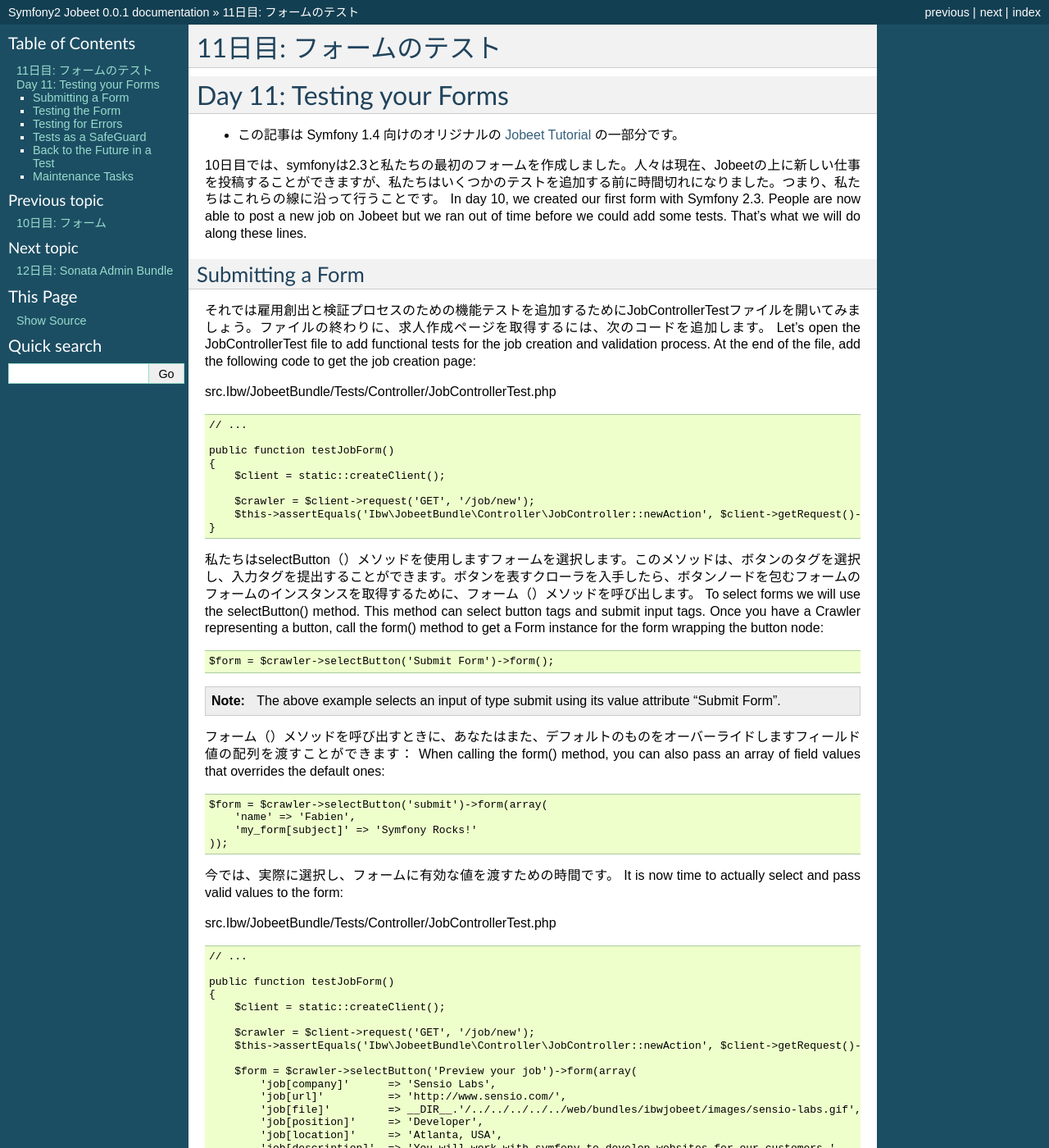
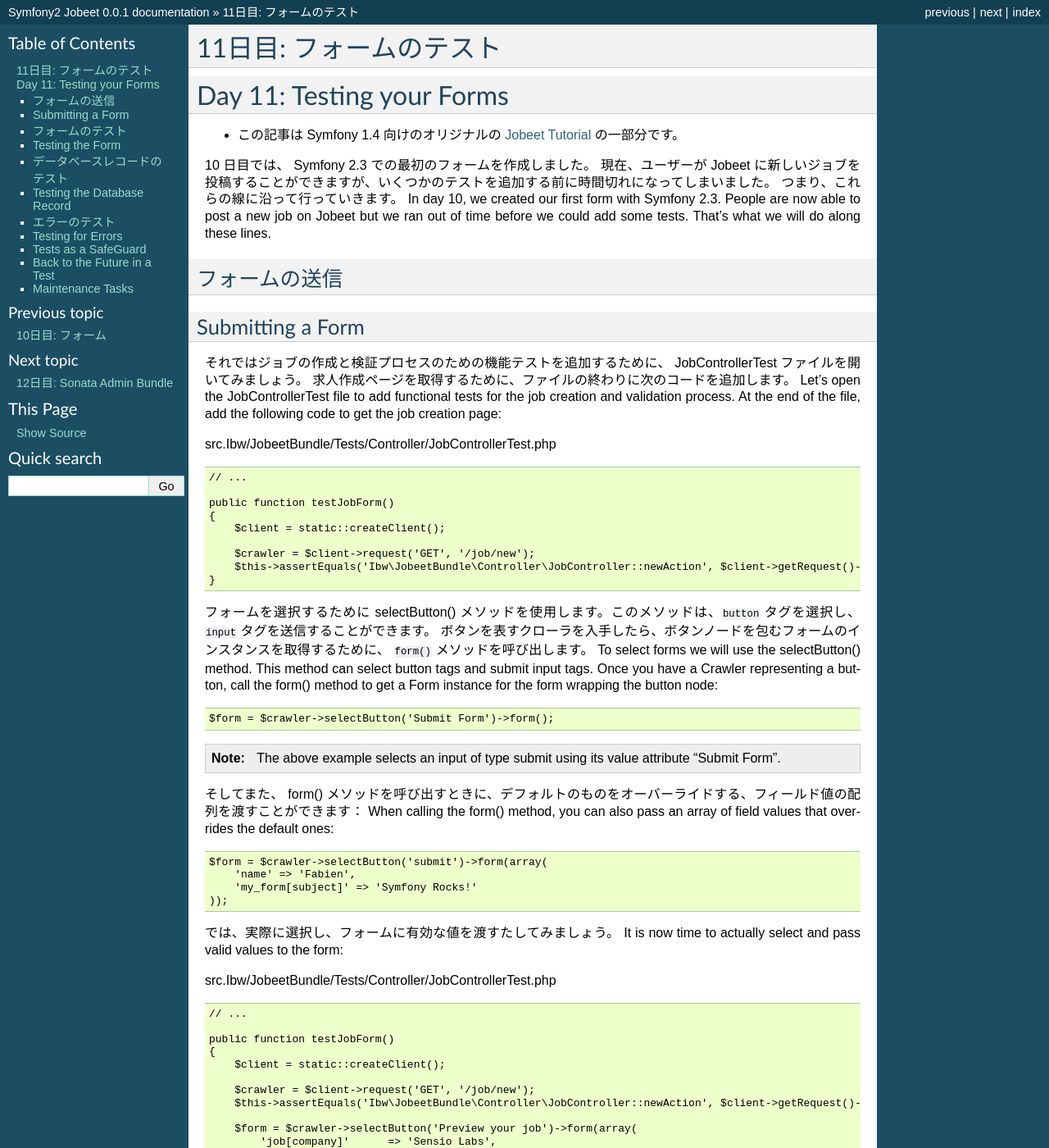
Before and after one commit to symfony-japan-old/symfony2-jobeet-ja, a Sphinx documentation site: the page built from source/day-11-testing-your-forms.rst, in a window 1280 px wide and 1400 px high. Shown: the whole window at 82% size. Built offline with Sphinx 7.4.7, drawn with Linux system fonts in a browser that asks for light colours; some of the changed text lies outside the part shown.

Commit message:
9/25 morning

```diff
--- a/source/day-11-testing-your-forms.rst
+++ b/source/day-11-testing-your-forms.rst
@@ -5,14 +5,22 @@
 
 .. include:: common/original.rst.inc
 
-10日目では、symfonyは2.3と私たちの最初のフォームを作成しました。人々は現在、Jobeetの上に新しい仕事を投稿することができますが、私たちはいくつかのテストを追加する前に時間切れになりました。つまり、私たちはこれらの線に沿って行うことです。
-In day 10, we created our first form with Symfony 2.3. People are now able to post a new job on Jobeet but we ran out of time before we could add some tests. That’s what we will do along these lines.
+10 日目では、 Symfony 2.3 での最初のフォームを作成しました。
+現在、ユーザーが Jobeet に新しいジョブを投稿することができますが、いくつかのテストを追加する前に時間切れになってしまいました。
+つまり、これらの線に沿って行っていきます。
+In day 10, we created our first form with Symfony 2.3.
+People are now able to post a new job on Jobeet but we ran out of time before we could add some tests.
+That’s what we will do along these lines.
 
+フォームの送信
+-----------
 Submitting a Form
 -----------------
 
-それでは雇用創出と検証プロセスのための機能テストを追加するためにJobControllerTestファイルを開いてみましょう。ファイルの終わりに、求人作成ページを取得するには、次のコードを追加します。
-Let’s open the JobControllerTest file to add functional tests for the job creation and validation process. At the end of the file, add the following code to get the job creation page:
+それではジョブの作成と検証プロセスのための機能テストを追加するために、 JobControllerTest ファイルを開いてみましょう。
+求人作成ページを取得するために、ファイルの終わりに次のコードを追加します。
+Let’s open the JobControllerTest file to add functional tests for the job creation and validation process.
+At the end of the file, add the following code to get the job creation page:
 
 src.Ibw/JobeetBundle/Tests/Controller/JobControllerTest.php
 
@@ -28,8 +36,10 @@
        $this->assertEquals('Ibw\JobeetBundle\Controller\JobController::newAction', $client->getRequest()->attributes->get('_controller'));
    }
 
-私たちはselectButton（）メソッドを使用しますフォームを選択します。このメソッドは、ボタンのタグを選択し、入力タグを提出することができます。ボタンを表すクローラを入手したら、ボタンノードを包むフォームのフォームのインスタンスを取得するために、フォーム（）メソッドを呼び出します。
-To select forms we will use the selectButton() method. This method can select button tags and submit input tags. Once you have a Crawler representing a button, call the form() method to get a Form instance for the form wrapping the button node:
+フォームを選択するために selectButton() メソッドを使用します。このメソッドは、``button`` タグを選択し、 ``input`` タグを送信することができます。
+ボタンを表すクローラを入手したら、ボタンノードを包むフォームのインスタンスを取得するために、 ``form()`` メソッドを呼び出します。
+To select forms we will use the selectButton() method. This method can select button tags and submit input tags.
+Once you have a Crawler representing a button, call the form() method to get a Form instance for the form wrapping the button node:
 
 .. code-block:: php
 
@@ -39,7 +49,7 @@
 
    The above example selects an input of type submit using its value attribute “Submit Form".
 
-フォーム（）メソッドを呼び出すときに、あなたはまた、デフォルトのものをオーバーライドしますフィールド値の配列を渡すことができます：
+そしてまた、 form() メソッドを呼び出すときに、デフォルトのものをオーバーライドする、フィールド値の配列を渡すことができます：
 When calling the form() method, you can also pass an array of field values that overrides the default ones:
 
 .. code-block:: php
@@ -49,7 +59,7 @@
        'my_form[subject]' => 'Symfony Rocks!'
    ));
 
-今では、実際に選択し、フォームに有効な値を渡すための時間です。
+では、実際に選択し、フォームに有効な値を渡すたしてみましょう。
 It is now time to actually select and pass valid values to the form:
 
 src.Ibw/JobeetBundle/Tests/Controller/JobControllerTest.php
@@ -81,11 +91,13 @@
        $this->assertEquals('Ibw\JobeetBundle\Controller\JobController::createAction', $client->getRequest()->attributes->get('_controller'));
    }
 
-あなたがアップロードするファイルへの絶対パスを渡すと、ブラウザはファイルのアップロードもシミュレートします。
-フォームを送信した後、私たちは実行されたアクションの作成であることを確認しました。
+ブラウザはファイルのアップロードもシミュレートします。アップロードするファイルへの絶対パスを渡すことでおこないます。
+フォームを送信した後、実行されたアクションが ``create`` であることを確認しました。
 The browser also simulates file uploads if you pass the absolute path to the file to upload.
 After submitting the form, we checked that the executed action is create.
 
+フォームのテスト
+-----------
 Testing the Form
 ----------------
 
@@ -104,10 +116,11 @@
    }
 
 データベースレコードのテスト
+--------------------
 Testing the Database Record
 ---------------------------
 
-最終的に、私たちは仕事がデータベースに作成されていることをテストし、ユーザーがそれをまだ公表していませんようにis_activated列がfalseに設定されていることを確認したい。
+最終的に、ジョブがデータベースに作成された上、ユーザーがそれをまだ公表しないように is_activated カラムが false に設定されていることを確認したいと思います。
 Eventually, we want to test that the job has been created in the database and check that the is_activated column is set to false as the user has not published it yet.
 
 src.Ibw/JobeetBundle/Tests/Controller/JobControllerTest.php
@@ -126,10 +139,12 @@
        $this->assertTrue(0 < $query->getSingleScalarResult());
    }
 
+エラーのテスト
+----------
 Testing for Errors
 ------------------
 
-求人フォーム作成は私達が有効な値を投稿するときに期待どおりに動作します。それでは私たちは、非有効なデータを送信する際の動作を確認するためにテストを追加してみましょう：
+ジョブフォームでの作成は有効な値を送信したときに期待どおりに動作します。それでは、有効ではないデータを送信した場合の動作を、確認するためのテストを追加してみましょう。：
 The job form creation works as expected when we submit valid values. Let’s add a test to check the behavior when we submit non-valid data:
 
 .. code-block:: php
```
